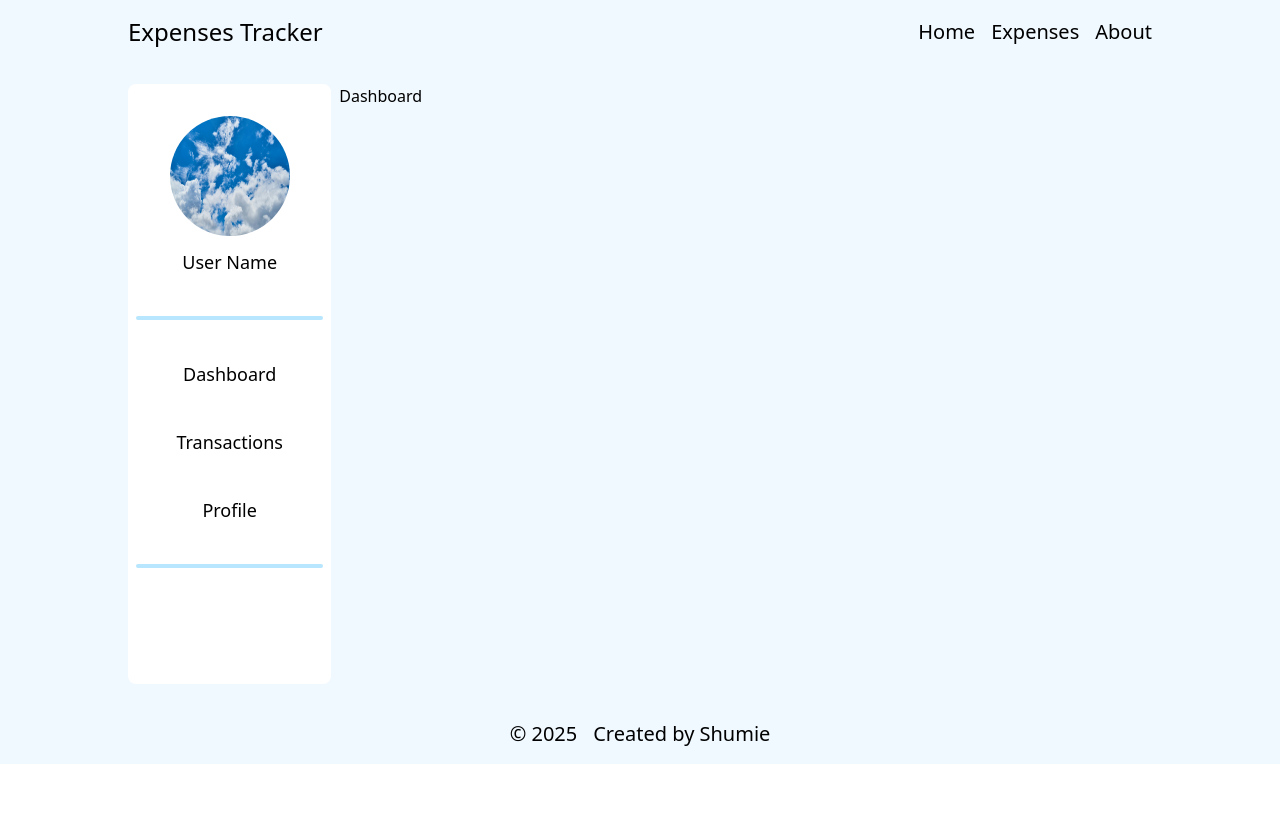
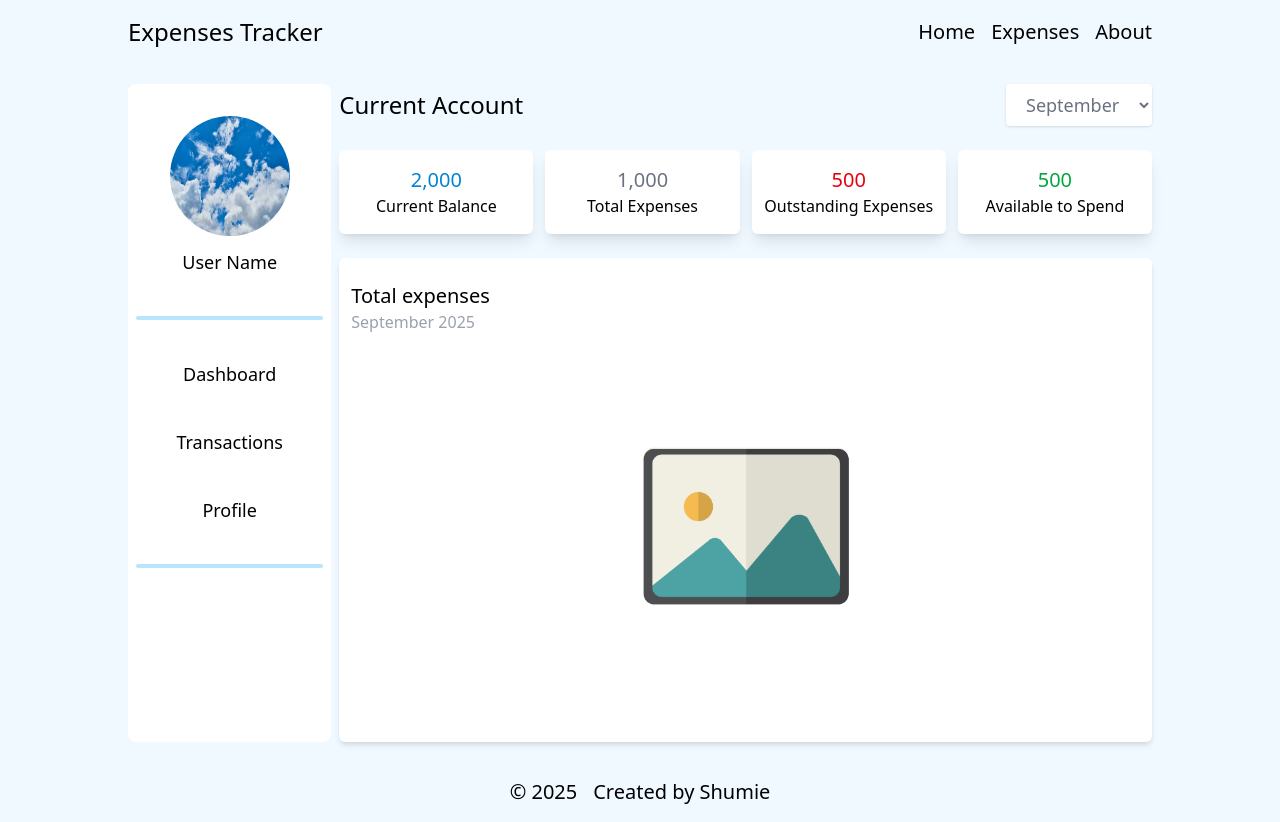
Before and after one commit to Shumieb/ExpensesTracker, a React (Vite) app: page /expenses in a window 1280 px wide. Before the commit the page ends 800 px from the top, so only its background shows below. Built offline with nearby package versions, Linux system fonts and the light colour scheme.

Commit message:
completed dashboard header

```diff
--- /dev/null
+++ b/src/components/UI/dateToggle.tsx
@@ -0,0 +1,46 @@
+
+interface PropTypes {
+    value: number,
+    HandleMonthChange: (event: React.ChangeEvent<HTMLSelectElement>) => void
+}
+
+const DateToggle = ({ HandleMonthChange, value }: PropTypes) => {
+
+    const months = [
+        { value: 1, month: "January" },
+        { value: 2, month: "February" },
+        { value: 3, month: "March" },
+        { value: 4, month: "April" },
+        { value: 5, month: "May" },
+        { value: 6, month: "June" },
+        { value: 7, month: "July" },
+        { value: 8, month: "August" },
+        { value: 9, month: "September" },
+        { value: 10, month: "October" },
+        { value: 11, month: "November" },
+        { value: 12, month: "December" },
+    ]
+
+    return (
+        <select
+            onChange={HandleMonthChange}
+            value={value}
+            className="text-lg bg-white py-2 px-4 shadow-sm rounded-sm text-gray-500 outline-0"
+        >
+            {
+                months.map(month => {
+                    return (
+                        <option
+                            value={month.value}
+                            key={month.value}
+                        >
+                            {month.month}
+                        </option>
+                    )
+                })
+            }
+        </select>
+    )
+}
+
+export default DateToggle
--- /dev/null
+++ b/src/components/UI/totalsCard.tsx
@@ -0,0 +1,16 @@
+interface PropTypes {
+    title: string,
+    styles: string,
+    amount: number
+}
+
+const TotalsCard = ({ title, styles, amount }: PropTypes) => {
+    return (
+        <div className="bg-white text-center rounded-md text-wrap py-4 px-2 shadow-lg">
+            <p className={styles}>{amount.toLocaleString()}</p>
+            <p>{title}</p>
+        </div>
+    )
+}
+
+export default TotalsCard
--- /dev/null
+++ b/src/components/categoryTotalsGraph.tsx
@@ -0,0 +1,23 @@
+import img from "../assets/imgs/placeholder.jpg"
+import { getMonthText } from "../utils/helperFunctions"
+
+interface PropType {
+    month: number
+}
+
+const CategoryTotalsGraph = ({ month }: PropType) => {
+
+    let monthText = getMonthText(month)
+
+    return (
+        <section className="bg-white rounded-md shadow-md py-6 px-3">
+            <p className="text-xl">Total expenses</p>
+            <p className="text-gray-400">{monthText} 2025</p>
+            <div>
+                <img src={img} alt="category totals" className="h-96 mx-auto" />
+            </div>
+        </section>
+    )
+}
+
+export default CategoryTotalsGraph
--- a/src/components/dashboard.tsx
+++ b/src/components/dashboard.tsx
@@ -1,6 +1,62 @@
+import { useState } from "react"
+import DateToggle from "./UI/dateToggle"
+import TotalsCard from "./UI/totalsCard"
+import CategoryTotalsGraph from "./categoryTotalsGraph"
+
 const Dashboard = () => {
+
+    const [month, setMonth] = useState(9)
+
+
+
+    // function runs when month is changed
+    const HandleMonthChange = (e: React.ChangeEvent<HTMLSelectElement>) => {
+        setMonth(parseInt(e.target.value))
+    }
+
     return (
-        <div>Dashboard</div>
+        <section>
+            {/*  Page Header */}
+            <div className="mb-6 flex justify-between items-center">
+                <p className="text-2xl">Current Account</p>
+                <DateToggle
+                    HandleMonthChange={HandleMonthChange}
+                    value={month}
+                />
+            </div>
+
+            {/*  Totals Cards */}
+            <section className="grid grid-cols-4 gap-3 text-md mb-6">
+                <TotalsCard
+                    title="Current Balance"
+                    amount={2000}
+                    styles="text-xl text-sky-600"
+                />
+                <TotalsCard
+                    title="Total Expenses"
+                    amount={1000}
+                    styles="text-xl text-gray-500"
+                />
+                <TotalsCard
+                    title="Outstanding Expenses"
+                    amount={500}
+                    styles="text-xl text-red-600"
+                />
+                <TotalsCard
+                    title="Available to Spend"
+                    amount={500}
+                    styles="text-xl text-green-600"
+                />
+            </section>
+
+            {/*  Expenses Total By Category*/}
+            <CategoryTotalsGraph month={month} />
+
+            <section>
+
+            </section>
+
+        </section>
     )
 }
 
--- /dev/null
+++ b/src/utils/helperFunctions.tsx
@@ -0,0 +1,31 @@
+export const getMonthText = (val: number) => {
+    switch (val) {
+        case 1:
+            return "January"
+        case 2:
+            return "February"
+        case 3:
+            return "March"
+        case 4:
+            return "April"
+        case 5:
+            return "May"
+        case 6:
+            return "June"
+        case 7:
+            return "July"
+        case 8:
+            return "August"
+        case 9:
+            return "September"
+        case 10:
+            return "October"
+        case 11:
+            return "November"
+        case 12:
+            return "December"
+        default:
+            return "Month Not Found"
+
+    }
+}
```
